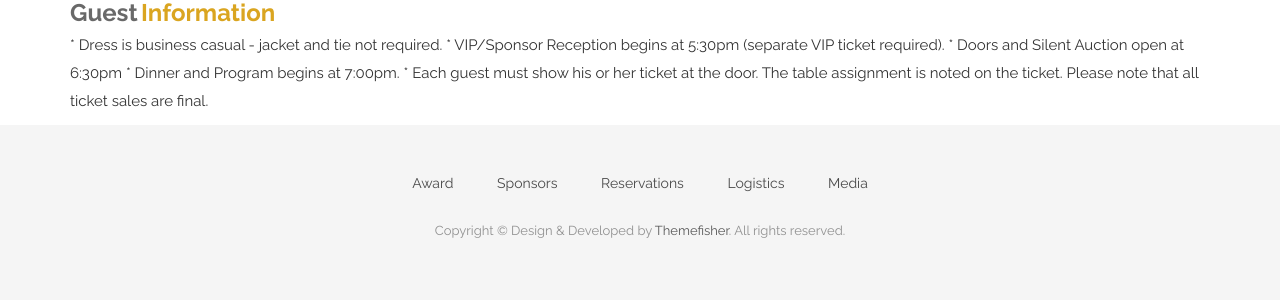
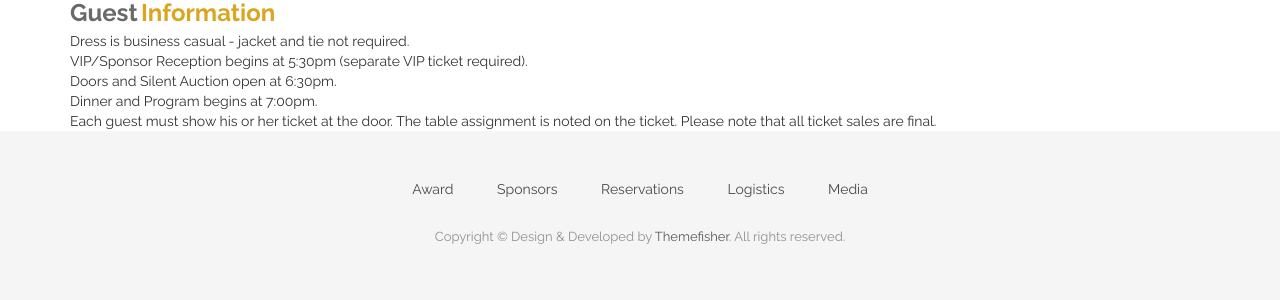
Before and after one commit to CruGlobal/NightofChampions, a Jekyll site: the page built from logistics.markdown, in a window 1280 px wide, cut to the strip 980-1294 px from the top of the page. Shown: the top 300 px of the strip. Built offline with Jekyll 4.4.1, drawn with Linux system fonts in a browser that asks for light colours; nearby versions of some CDN libraries; some web fonts are replaced.

Commit message:
Updated Logistics

```diff
--- a/logistics.markdown
+++ b/logistics.markdown
@@ -19,9 +19,9 @@ position: 5
 </b>
 </div>
 <div>
-<p>
-* Dress is business casual - jacket and tie not required.
-* VIP/Sponsor Reception begins at 5:30pm (separate VIP ticket required).
-* Doors and Silent Auction open at 6:30pm
-* Dinner and Program begins at 7:00pm.
-* Each guest must show his or her ticket at the door. The table assignment is noted on the ticket. Please note that all ticket sales are final. </p>
+<ul type="Directions">
+<li>Dress is business casual - jacket and tie not required.</li>
+<li>VIP/Sponsor Reception begins at 5:30pm (separate VIP ticket required).</li>
+<li>Doors and Silent Auction open at 6:30pm.</li>
+<li>Dinner and Program begins at 7:00pm.</li>
+<li>Each guest must show his or her ticket at the door. The table assignment is noted on the ticket. Please note that all ticket sales are final.</li> </ul>
```
